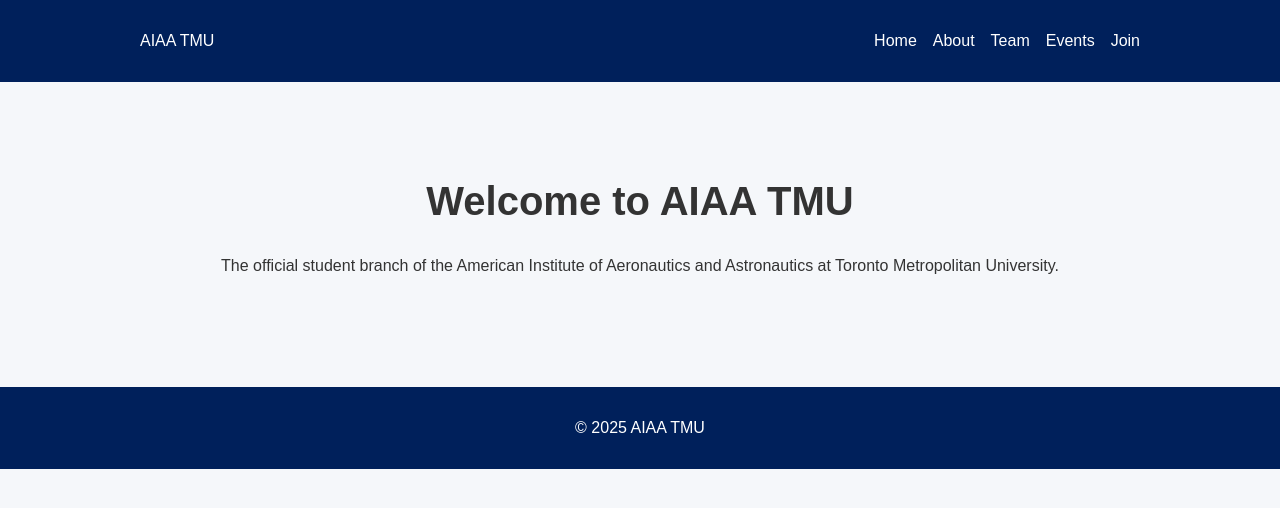
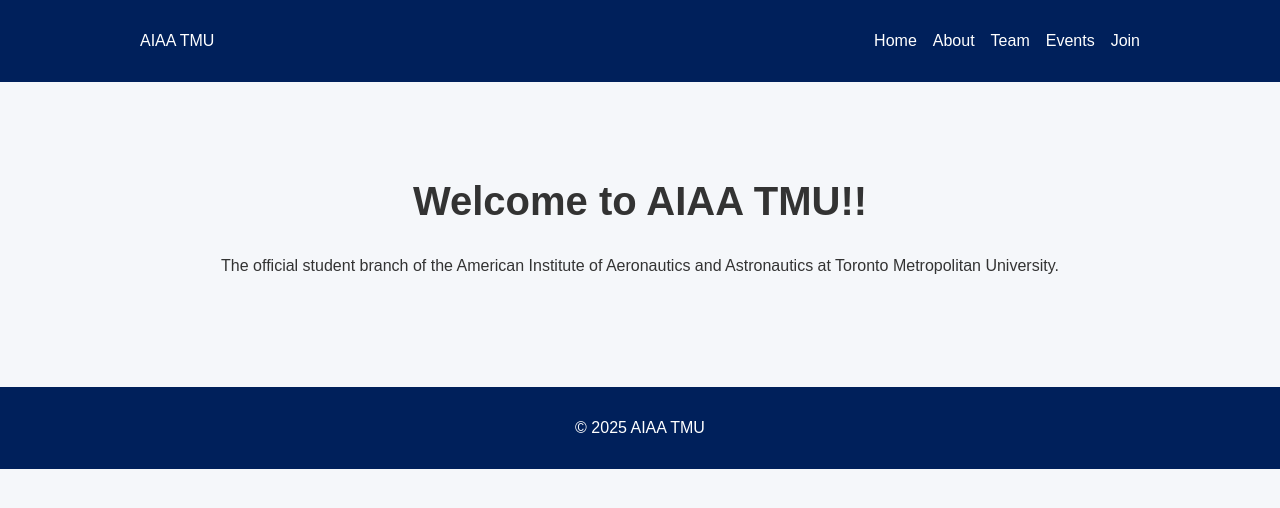
Before and after one commit to AIAA-TMU/aiaa-tmu, a plain HTML site: page index.html in a window 1280 px wide. Drawn offline with Linux system fonts and the light colour scheme.

Commit message:
changed title

```diff
--- a/index.html
+++ b/index.html
@@ -3,7 +3,7 @@
 <head>
   <meta charset="UTF-8" />
   <meta name="viewport" content="width=device-width, initial-scale=1.0" />
-  <title>AIAA TMU</title>
+  <title>AIAA-TMU</title>
   <link rel="stylesheet" href="style.css" />
 </head>
 <body>
@@ -22,7 +22,7 @@
 
   <main>
     <section class="hero">
-      <h1>Welcome to AIAA TMU</h1>
+      <h1>Welcome to AIAA TMU!!</h1>
       <p>The official student branch of the American Institute of Aeronautics and Astronautics at Toronto Metropolitan University.</p>
     </section>
   </main>
```
